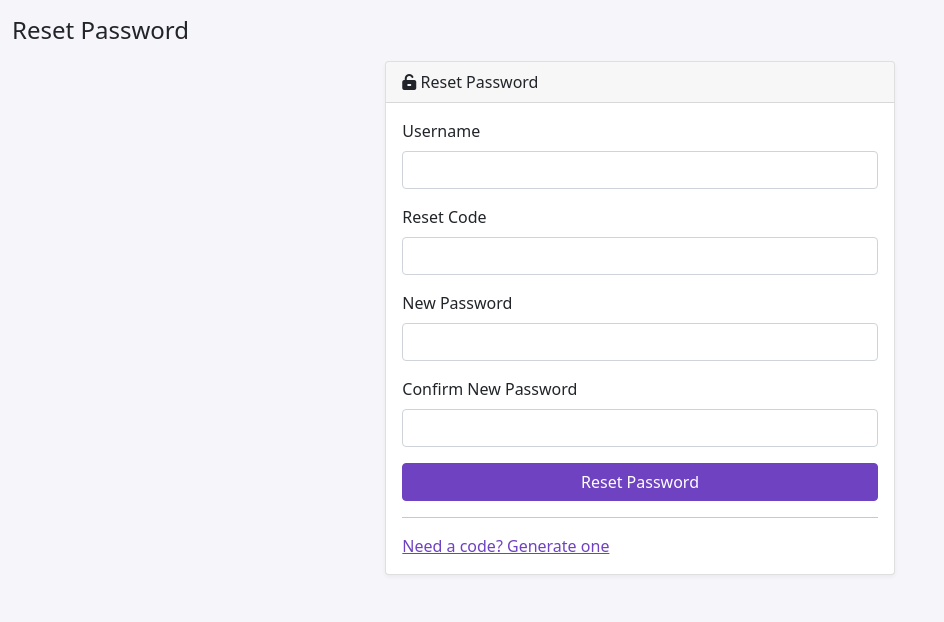
After one commit to GitTimeraider/GithubBackup-docker, a Flask app: page /reset-password in a window 1280 px wide. The commit adds this page. Shown: the top 622 px of the page, without its empty margins (0-944 px from the left). Run offline with Flask 3, Linux system fonts and the light colour scheme; parts of the project's set-up code (start-up, migrations or seed data) failed here and were passed over.

Commit message:
user login fixes

```diff
--- a/app.py
+++ b/app.py
@@ -8,7 +8,7 @@ from apscheduler.schedulers.background import BackgroundScheduler
 from apscheduler.triggers.cron import CronTrigger
 import logging
 from backup_service import BackupService
-from models import db, User, Repository, BackupJob
+from models import db, User, Repository, BackupJob, PasswordResetCode
 import atexit
 
 # Configure logging
@@ -82,6 +82,12 @@ def dashboard():
 
 @app.route('/login', methods=['GET', 'POST'])
 def login():
+    # Auto-create default admin if no users
+    if User.query.count() == 0:
+        admin = User(username='admin', password_hash=generate_password_hash('changeme'), is_admin=True)
+        db.session.add(admin)
+        db.session.commit()
+        logger.warning('Default admin user created with username=admin password=changeme; please change immediately.')
     if request.method == 'POST':
         username = request.form['username']
         password = request.form['password']
@@ -101,37 +107,84 @@ def logout():
     logout_user()
     return redirect(url_for('login'))
 
-@app.route('/register', methods=['GET', 'POST'])
-def register():
-    # Check if this is the first user (admin)
-    user_count = User.query.count()
+@app.route('/settings', methods=['GET', 'POST'])
+@login_required
+def user_settings():
+    if request.method == 'POST':
+        new_username = request.form.get('username', '').strip()
+        current_password = request.form.get('current_password', '')
+        new_password = request.form.get('new_password', '')
+        confirm_password = request.form.get('confirm_password', '')
 
+        # Change username
+        if new_username and new_username != current_user.username:
+            if User.query.filter_by(username=new_username).first():
+                flash('Username already taken', 'error')
+                return redirect(url_for('user_settings'))
+            current_user.username = new_username
+            flash('Username updated', 'success')
+
+        # Change password
+        if new_password:
+            if not check_password_hash(current_user.password_hash, current_password):
+                flash('Current password incorrect', 'error')
+                return redirect(url_for('user_settings'))
+            if new_password != confirm_password:
+                flash('New passwords do not match', 'error')
+                return redirect(url_for('user_settings'))
+            current_user.password_hash = generate_password_hash(new_password)
+            flash('Password updated', 'success')
+
+        db.session.commit()
+        return redirect(url_for('user_settings'))
+
+    return render_template('settings.html')
+
+import secrets
+
+@app.route('/forgot-password', methods=['GET', 'POST'])
+def forgot_password():
     if request.method == 'POST':
-        username = request.form['username']
-        password = request.form['password']
-        confirm_password = request.form['confirm_password']
+        username = request.form.get('username', '').strip()
+        user = User.query.filter_by(username=username).first()
+        if not user:
+            flash('If that user exists, a reset code has been generated (check logs).', 'info')
+            return redirect(url_for('forgot_password'))
+        # Invalidate previous unused codes for this user
+        PasswordResetCode.query.filter_by(user_id=user.id, used=False).delete()
+        code = secrets.token_hex(4)
+        prc = PasswordResetCode(user_id=user.id, code=code)
+        db.session.add(prc)
+        db.session.commit()
+        logger.warning(f'PASSWORD RESET CODE for user={user.username}: {code}')
+        flash('Reset code generated. Check server logs.', 'info')
+        return redirect(url_for('reset_password'))
+    return render_template('forgot_password.html')
 
-        if password != confirm_password:
-            flash('Passwords do not match', 'error')
-            return render_template('register.html', first_user=user_count == 0)
-
-        if User.query.filter_by(username=username).first():
-            flash('Username already exists', 'error')
-            return render_template('register.html', first_user=user_count == 0)
-
-        user = User(
-            username=username,
-            password_hash=generate_password_hash(password),
-            is_admin=(user_count == 0)  # First user becomes admin
-        )
-        db.session.add(user)
+@app.route('/reset-password', methods=['GET', 'POST'])
+def reset_password():
+    if request.method == 'POST':
+        username = request.form.get('username', '').strip()
+        code = request.form.get('code', '').strip()
+        new_password = request.form.get('new_password', '')
+        confirm_password = request.form.get('confirm_password', '')
+        user = User.query.filter_by(username=username).first()
+        if not user:
+            flash('Invalid code or user', 'error')
+            return redirect(url_for('reset_password'))
+        prc = PasswordResetCode.query.filter_by(user_id=user.id, code=code, used=False).first()
+        if not prc:
+            flash('Invalid or already used code', 'error')
+            return redirect(url_for('reset_password'))
+        if new_password != confirm_password or not new_password:
+            flash('Passwords do not match or empty', 'error')
+            return redirect(url_for('reset_password'))
+        user.password_hash = generate_password_hash(new_password)
+        prc.used = True
         db.session.commit()
-
-        login_user(user)
-        flash('Registration successful', 'success')
-        return redirect(url_for('dashboard'))
-
-    return render_template('register.html', first_user=user_count == 0)
+        flash('Password reset successful. You can now log in.', 'success')
+        return redirect(url_for('login'))
+    return render_template('reset_password.html')
 
 @app.route('/repositories')
 @login_required
--- a/templates/base.html
+++ b/templates/base.html
@@ -7,68 +7,45 @@
     <link href="https://cdn.jsdelivr.net/npm/bootstrap@5.1.3/dist/css/bootstrap.min.css" rel="stylesheet">
     <link href="https://cdnjs.cloudflare.com/ajax/libs/font-awesome/6.0.0/css/all.min.css" rel="stylesheet">
     <style>
-        .sidebar {
-            min-height: 100vh;
-            background-color: #f8f9fa;
-        }
-        .content {
-            min-height: 100vh;
-        }
-        .navbar-brand {
-            font-weight: bold;
-        }
-        .card {
-            box-shadow: 0 0.125rem 0.25rem rgba(0, 0, 0, 0.075);
-        }
-        .status-badge {
-            font-size: 0.75rem;
-        }
+        :root { --bs-primary: #6f42c1; }
+        .navbar-brand { font-weight: 600; }
+        .navbar-purple { background: #6f42c1; }
+        .navbar-purple .navbar-nav .nav-link, .navbar-purple .navbar-brand, .navbar-purple .navbar-text { color: #fff; }
+        .navbar-purple .nav-link.active { font-weight: 600; text-decoration: underline; }
+        .btn-primary { background:#6f42c1; border-color:#6f42c1; }
+        .btn-primary:hover { background:#5a34a1; border-color:#5a34a1; }
+        a { color:#6f42c1; }
+        a:hover { color:#5a34a1; }
+        .card { box-shadow: 0 2px 4px rgba(0,0,0,0.05); }
+        body { background:#f5f5fa; }
+        main { padding: 1rem 1rem 3rem; }
+        @media (max-width: 576px){ main { padding-top: .75rem; } }
     </style>
 </head>
 <body>
+        {% if current_user.is_authenticated %}
+        <nav class="navbar navbar-expand-lg navbar-purple navbar-dark">
             <div class="container-fluid">
-        <div class="row">
-            {% if current_user.is_authenticated %}
-            <!-- Sidebar -->
-            <div class="col-md-2 sidebar p-3">
-                <h5 class="text-primary">
-                    <i class="fas fa-cloud-download-alt"></i>
-                    GitHub Backup
-                </h5>
-                <hr>
-                <nav class="nav flex-column">
-                    <a class="nav-link" href="{{ url_for('dashboard') }}">
-                        <i class="fas fa-tachometer-alt"></i> Dashboard
-                    </a>
-                    <a class="nav-link" href="{{ url_for('repositories') }}">
-                        <i class="fas fa-code-branch"></i> Repositories
-                    </a>
-                    <a class="nav-link" href="{{ url_for('backup_jobs') }}">
-                        <i class="fas fa-history"></i> Backup Jobs
-                    </a>
-                    <hr>
-                    <a class="nav-link text-danger" href="{{ url_for('logout') }}">
-                        <i class="fas fa-sign-out-alt"></i> Logout
-                    </a>
-                </nav>
-                <div class="mt-auto">
-                    <small class="text-muted">
-                        Logged in as: <strong>{{ current_user.username }}</strong>
-                    </small>
+                <a class="navbar-brand" href="{{ url_for('dashboard') }}"><i class="fas fa-cloud-download-alt"></i> GitHub Backup</a>
+                <button class="navbar-toggler" type="button" data-bs-toggle="collapse" data-bs-target="#mainNav">
+                    <span class="navbar-toggler-icon"></span>
+                </button>
+                <div class="collapse navbar-collapse" id="mainNav">
+                    <ul class="navbar-nav me-auto mb-2 mb-lg-0">
+                        <li class="nav-item"><a class="nav-link {% if request.endpoint=='dashboard' %}active{% endif %}" href="{{ url_for('dashboard') }}"><i class="fas fa-tachometer-alt"></i> Dashboard</a></li>
+                        <li class="nav-item"><a class="nav-link {% if request.endpoint=='repositories' %}active{% endif %}" href="{{ url_for('repositories') }}"><i class="fas fa-code-branch"></i> Repositories</a></li>
+                        <li class="nav-item"><a class="nav-link {% if request.endpoint=='backup_jobs' %}active{% endif %}" href="{{ url_for('backup_jobs') }}"><i class="fas fa-history"></i> Jobs</a></li>
+                        <li class="nav-item"><a class="nav-link {% if request.endpoint=='user_settings' %}active{% endif %}" href="{{ url_for('user_settings') }}"><i class="fas fa-user-cog"></i> Settings</a></li>
+                        <li class="nav-item"><a class="nav-link {% if request.endpoint in ['forgot_password','reset_password'] %}active{% endif %}" href="{{ url_for('forgot_password') }}"><i class="fas fa-key"></i> Forgot Password</a></li>
+                    </ul>
+                    <span class="navbar-text me-3 d-none d-lg-inline">Logged in as <strong>{{ current_user.username }}</strong></span>
+                    <a class="btn btn-outline-light" href="{{ url_for('logout') }}"><i class="fas fa-sign-out-alt"></i> Logout</a>
                 </div>
-            </div>
-            {% endif %}
-
-            <!-- Main content -->
-            <div class="{% if current_user.is_authenticated %}col-md-10{% else %}col-12{% endif %} content p-4">
-                {% if current_user.is_authenticated %}
-                <nav class="navbar navbar-expand-lg navbar-light bg-white mb-4">
-                    <div class="container-fluid">
-                        <span class="navbar-brand">{% block page_title %}Dashboard{% endblock %}</span>
             </div>
         </nav>
         {% endif %}
 
+        <main class="container-fluid">
             <!-- Flash messages -->
             {% with messages = get_flashed_messages(with_categories=true) %}
                 {% if messages %}
@@ -80,11 +57,9 @@
                     {% endfor %}
                 {% endif %}
             {% endwith %}
-
+            <h1 class="h4 mb-3">{% block page_title %}Dashboard{% endblock %}</h1>
             {% block content %}{% endblock %}
-            </div>
-        </div>
-    </div>
+        </main>
 
     <script src="https://cdn.jsdelivr.net/npm/bootstrap@5.1.3/dist/js/bootstrap.bundle.min.js"></script>
     {% block scripts %}{% endblock %}
--- /dev/null
+++ b/templates/reset_password.html
@@ -0,0 +1,34 @@
+{% extends "base.html" %}
+{% block page_title %}Reset Password{% endblock %}
+{% block content %}
+<div class="row justify-content-center">
+  <div class="col-md-5">
+    <div class="card">
+      <div class="card-header"><i class="fas fa-unlock-alt"></i> Reset Password</div>
+      <div class="card-body">
+        <form method="POST">
+          <div class="mb-3">
+            <label class="form-label">Username</label>
+            <input type="text" class="form-control" name="username" required>
+          </div>
+          <div class="mb-3">
+            <label class="form-label">Reset Code</label>
+            <input type="text" class="form-control" name="code" required>
+          </div>
+          <div class="mb-3">
+            <label class="form-label">New Password</label>
+            <input type="password" class="form-control" name="new_password" required>
+          </div>
+          <div class="mb-3">
+            <label class="form-label">Confirm New Password</label>
+            <input type="password" class="form-control" name="confirm_password" required>
+          </div>
+          <button class="btn btn-primary w-100" type="submit">Reset Password</button>
+        </form>
+        <hr>
+        <a href="{{ url_for('forgot_password') }}">Need a code? Generate one</a>
+      </div>
+    </div>
+  </div>
+</div>
+{% endblock %}
```
Also changed, not shown: models.py (+7 -0 lines), templates/forgot_password.html (added, +22 -0 lines), templates/login.html (+4 -5 lines), templates/settings.html (added, +33 -0 lines). Lines whose indentation alone changed are shown as unchanged.
